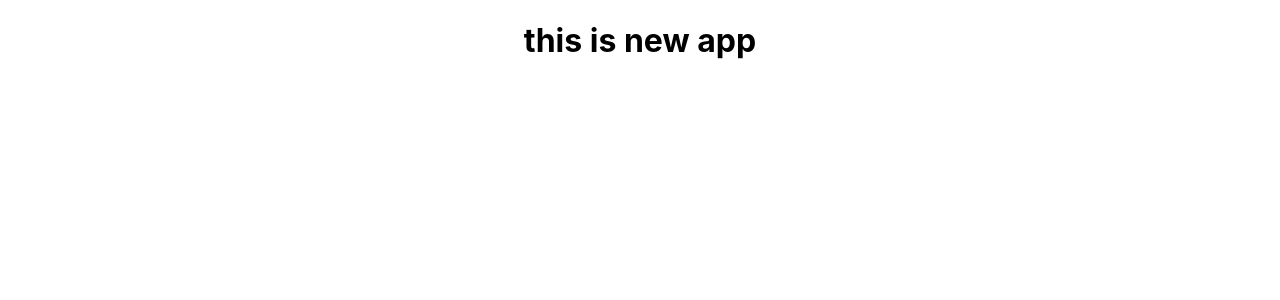
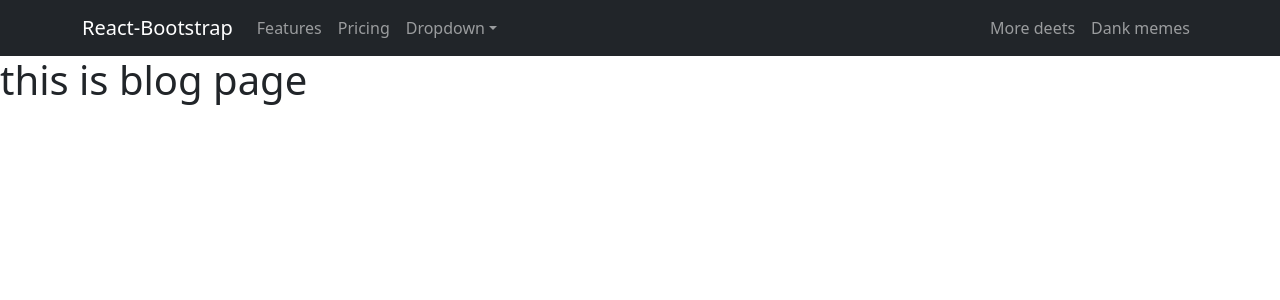
Before and after one commit to ullash4/sports-wizard-client, a React (Create React App) app: page /blog in a window 1280 px wide. Shown: the top 300 px of the page. Built offline with nearby package versions, Linux system fonts and the light colour scheme.

Commit message:
header added

```diff
--- a/package.json
+++ b/package.json
@@ -6,8 +6,11 @@
     "@testing-library/jest-dom": "^5.14.1",
     "@testing-library/react": "^13.0.0",
     "@testing-library/user-event": "^13.2.1",
+    "bootstrap": "^5.1.3",
     "react": "^18.1.0",
+    "react-bootstrap": "^2.3.1",
     "react-dom": "^18.1.0",
+    "react-router-dom": "6",
     "react-scripts": "5.0.1",
     "web-vitals": "^2.1.0"
   },
--- a/src/App.js
+++ b/src/App.js
@@ -1,9 +1,17 @@
+import { Route, Routes } from 'react-router-dom';
 import './App.css';
+import Blog from './Components/Pages/Blog/Blog';
+import Home from './Components/Pages/Home/Home';
+import Header from './Components/SharedPages/Header/Header';
 
 function App() {
   return (
-    <div className="App">
-      <h1>this is new app</h1>
+    <div>
+      <Header></Header>
+      <Routes>
+        <Route path='/' element={<Home></Home>}></Route>
+        <Route path='/blog' element={<Blog></Blog>}></Route>
+      </Routes>
     </div>
   );
 }
--- /dev/null
+++ b/src/Components/Pages/Blog/Blog.js
@@ -0,0 +1,11 @@
+import React from 'react';
+
+const Blog = () => {
+    return (
+        <div>
+            <h1>this is blog page</h1>
+        </div>
+    );
+};
+
+export default Blog;
--- /dev/null
+++ b/src/Components/Pages/Home/Home.js
@@ -0,0 +1,11 @@
+import React from 'react';
+
+const Home = () => {
+    return (
+        <div>
+            <h1>this is home</h1>
+        </div>
+    );
+};
+
+export default Home;
--- /dev/null
+++ b/src/Components/SharedPages/Header/Header.js
@@ -0,0 +1,42 @@
+import React from "react";
+import { Container, Nav, Navbar, NavDropdown } from "react-bootstrap";
+
+const Header = () => {
+  return (
+    <>
+      <Navbar collapseOnSelect expand="lg" bg="dark" variant="dark">
+        <Container>
+          <Navbar.Brand  href="#home">React-Bootstrap</Navbar.Brand>
+          <Navbar.Toggle aria-controls="responsive-navbar-nav" />
+          <Navbar.Collapse id="responsive-navbar-nav">
+            <Nav className="me-auto">
+              <Nav.Link href="#features">Features</Nav.Link>
+              <Nav.Link href="#pricing">Pricing</Nav.Link>
+              <NavDropdown title="Dropdown" id="collasible-nav-dropdown">
+                <NavDropdown.Item href="#action/3.1">Action</NavDropdown.Item>
+                <NavDropdown.Item href="#action/3.2">
+                  Another action
+                </NavDropdown.Item>
+                <NavDropdown.Item href="#action/3.3">
+                  Something
+                </NavDropdown.Item>
+                <NavDropdown.Divider />
+                <NavDropdown.Item href="#action/3.4">
+                  Separated link
+                </NavDropdown.Item>
+              </NavDropdown>
+            </Nav>
+            <Nav>
+              <Nav.Link href="#deets">More deets</Nav.Link>
+              <Nav.Link eventKey={2} href="#memes">
+                Dank memes
+              </Nav.Link>
+            </Nav>
+          </Navbar.Collapse>
+        </Container>
+      </Navbar>
+    </>
+  );
+};
+
+export default Header;
--- a/src/index.js
+++ b/src/index.js
@@ -1,14 +1,18 @@
-import React from 'react';
-import ReactDOM from 'react-dom/client';
-import './index.css';
-import App from './App';
-import reportWebVitals from './reportWebVitals';
+import React from "react";
+import ReactDOM from "react-dom/client";
+import "./index.css";
+import App from "./App";
+import reportWebVitals from "./reportWebVitals";
+import "bootstrap/dist/css/bootstrap.min.css";
+import { BrowserRouter } from "react-router-dom";
 
-const root = ReactDOM.createRoot(document.getElementById('root'));
+const root = ReactDOM.createRoot(document.getElementById("root"));
 root.render(
-  <React.StrictMode>
-    <App />
-  </React.StrictMode>
+  <BrowserRouter>
+    <React.StrictMode>
+      <App />
+    </React.StrictMode>
+  </BrowserRouter>
 );
 
 // If you want to start measuring performance in your app, pass a function
```
Also changed, not shown: 1 other file (tests, documents, lock files or other folders).
